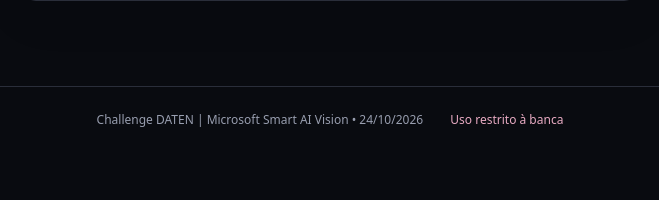
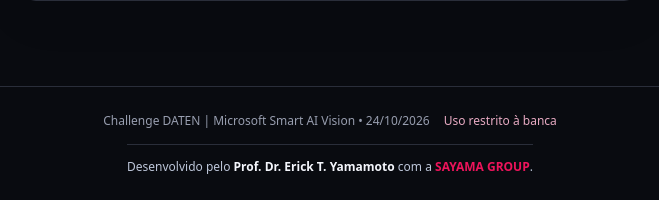
Before and after one commit to ErickTY/next-2026-banca, a Flask app: page /login in a window 1280 px wide. Shown: the part 858-1058 px from the top of the page, without its empty margins (310-969 px from the left). Before the commit the page ends 985 px from the top, so only its background shows below. Run offline with Flask 3, Linux system fonts and the light colour scheme.

Commit message:
feat: creditar Prof. Dr. Erick T. Yamamoto e SAYAMA GROUP no rodapé da banca

```diff
--- a/static/style.css
+++ b/static/style.css
@@ -203,3 +203,13 @@
 .manual-camera-fixed{display:flex;flex-direction:column;gap:8px;padding:9px 12px;border-radius:10px;border:1px solid #455563;background:#1a2935}
 .manual-camera-fixed strong{font-size:12px}.manual-camera-fixed span{font-size:15px;color:#d8f4ff;font-weight:750}
 @media(max-width:600px){.quick-camera-fixed-value{min-height:43px;padding:5px}.quick-camera-fixed-value small{font-size:10px}}
+
+
+/* Créditos de autoria compartilhados por todas as telas da banca. */
+.footer{display:flex;flex-direction:column;align-items:center;justify-content:center;gap:13px}
+.footer-meta{display:flex;flex-wrap:wrap;justify-content:center;align-items:center;gap:6px 14px;line-height:1.65}
+.footer .footer-meta span{margin-left:0;color:#e7aac2}
+.footer-credit{border-top:1px solid var(--line);padding-top:12px;color:#bdc6d9;font-size:12px;line-height:1.65;text-align:center}
+.footer-credit strong{color:#f4f6fc;font-weight:800}
+.footer-credit strong:last-child{color:var(--pink)}
+@media(max-width:600px){.footer{padding:24px 16px 32px}.footer-meta{flex-direction:column;gap:1px}.footer-credit{font-size:11px}}
--- a/templates/base.html
+++ b/templates/base.html
@@ -1,3 +1,3 @@
 <!doctype html><html lang="pt-BR"><head><meta charset="utf-8"><meta name="viewport" content="width=device-width,initial-scale=1"><meta name="theme-color" content="#090a0e"><title>{% block title %}Banca | NEXT 2026{% endblock %}</title><link rel="stylesheet" href="{{ url_for('static',filename='style.css') }}" defer></head><body>
 <header class="top"><div class="brand"><span class="mark">N<span class="marksmall">.</span></span><div><strong>NEXT<span class="pink">2026</span></strong><small>ARENA • SMART AI VISION</small></div></div>{% if current_user %}<div class="userline"><span class="user-identity">{{ current_user_label }} <em>{{ 'Coordenação' if current_user.role == 'admin' else 'Banca avaliadora' }}</em></span><form method="post" action="{{ url_for('logout') }}"><input type="hidden" name="csrf_token" value="{{ csrf_token }}"><button class="ghost tiny" type="submit">Sair</button></form></div>{% endif %}</header>
-<main class="container">{% for kind,msg in get_flashed_messages(with_categories=true) %}<div class="flash {{ kind }}" role="alert">{{ msg }}</div>{% endfor %}{% block content %}{% endblock %}</main><footer class="footer">Challenge DATEN | Microsoft Smart AI Vision • 24/10/2026 <span>Uso restrito à banca</span></footer><script src="{{ url_for('static', filename='app.js') }}" defer></script></body></html>
+<main class="container">{% for kind,msg in get_flashed_messages(with_categories=true) %}<div class="flash {{ kind }}" role="alert">{{ msg }}</div>{% endfor %}{% block content %}{% endblock %}</main><footer class="footer"><div class="footer-meta">Challenge DATEN | Microsoft Smart AI Vision • 24/10/2026 <span>Uso restrito à banca</span></div><div class="footer-credit">Desenvolvido pelo <strong>Prof. Dr. Erick T. Yamamoto</strong> com a <strong>SAYAMA GROUP</strong>.</div></footer><script src="{{ url_for('static', filename='app.js') }}" defer></script></body></html>
```
Also changed, not shown: public/static/style.css (+10 -0 lines), tests/test_app.py (+9 -0 lines).
